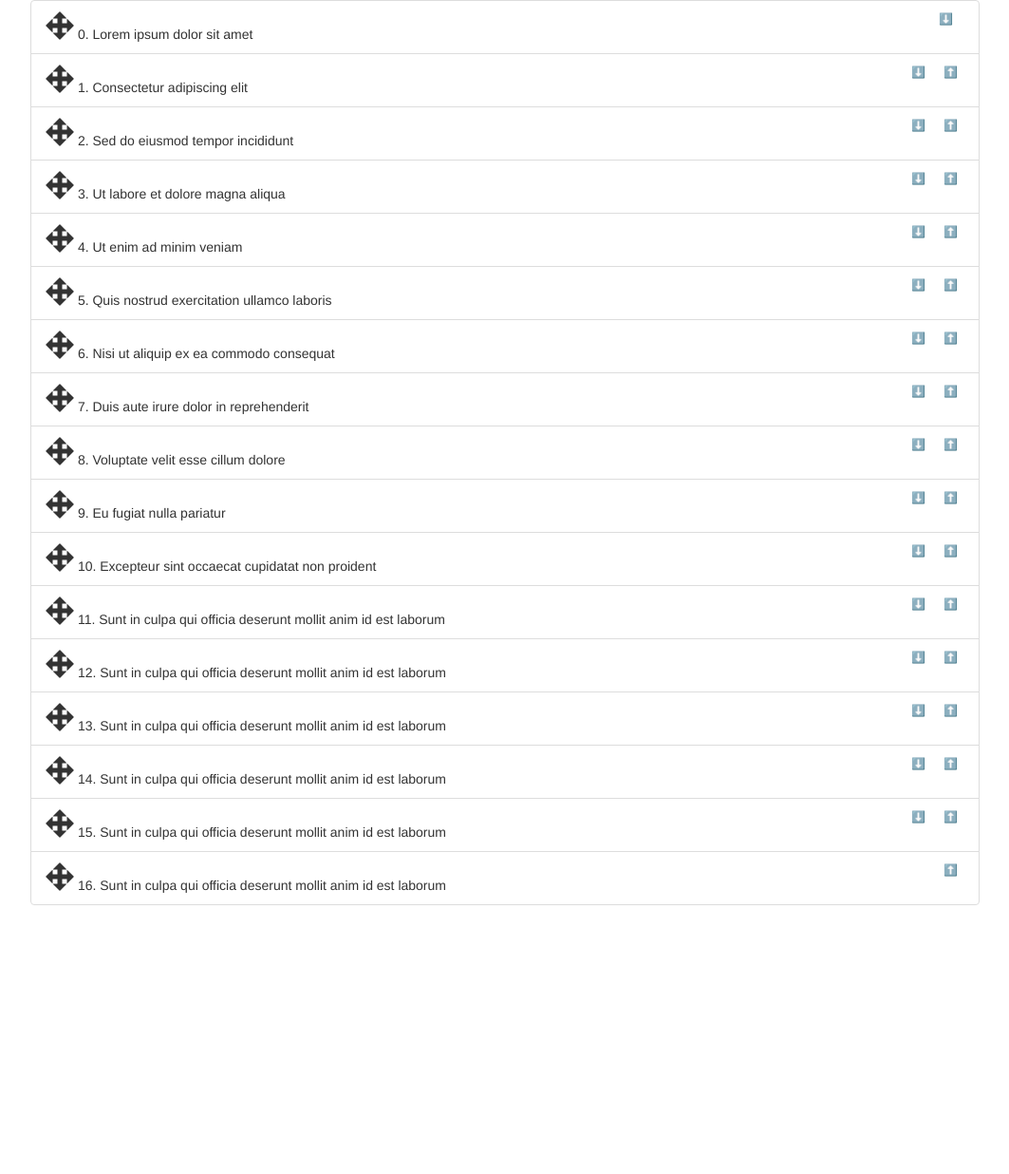
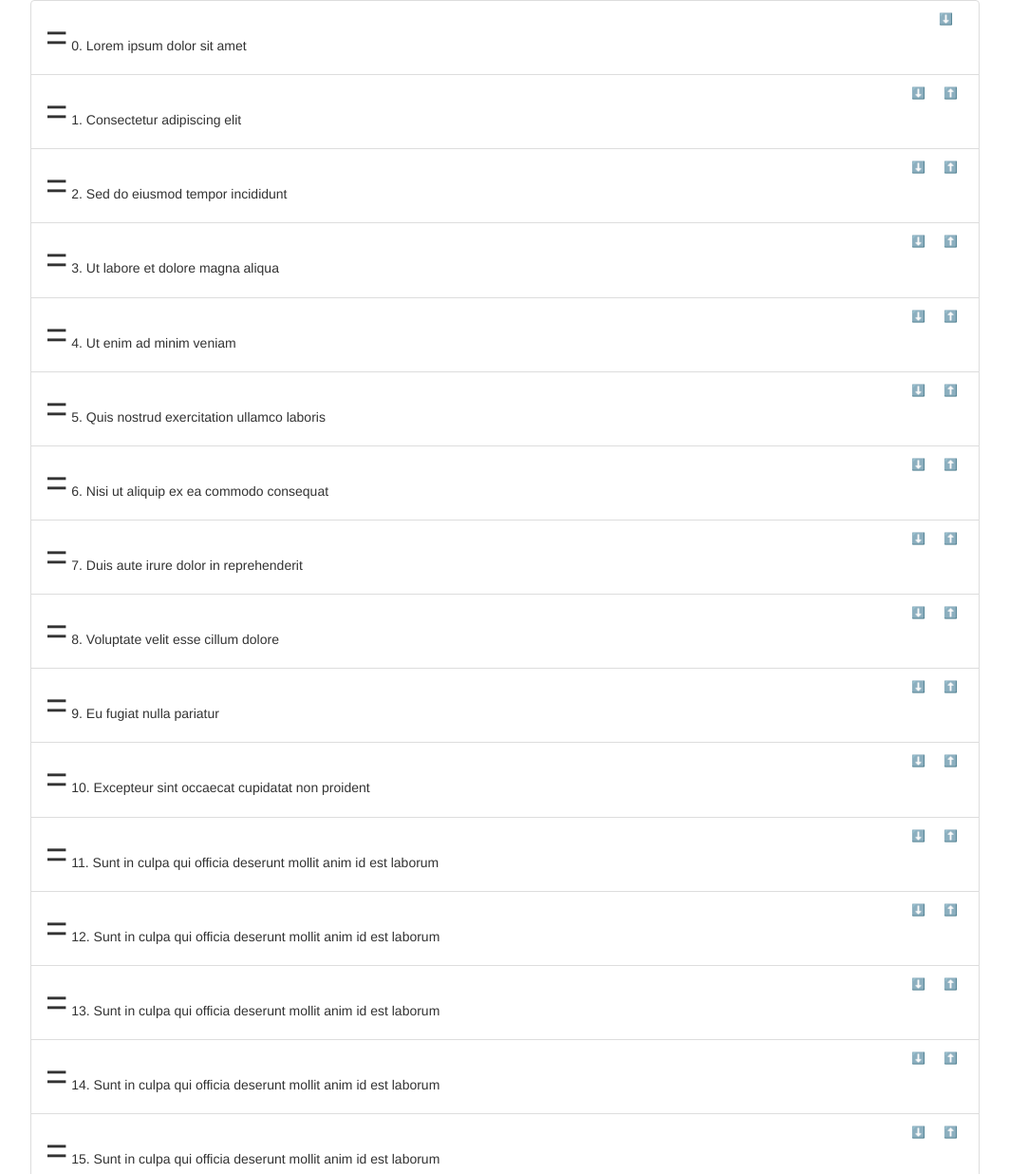
Before and after one commit to luka-nagarro/sortable-demo, a plain HTML site: page index.html in a window 1280 px wide. Shown: the top 1236 px of the page at 95% size, without its empty margins (108-1171 px from the left). Before the commit the page ends 953 px from the top, so only its background shows below. Drawn offline with nearby package versions, Linux system fonts and the light colour scheme.

Commit message:
feat: change drag icon

```diff
--- a/index.html
+++ b/index.html
@@ -8,11 +8,11 @@
       rel="stylesheet"
     />
     <style>
-      .glyphicon-move {
+      .drag {
         cursor: move;
         cursor: -webkit-grabbing;
         cursor: grabbing;
-        font-size: 30px;
+        font-size: 40px;
       }
 
       .list-group {
@@ -47,103 +47,103 @@
       <div class="list-group-item" data-id="0">
         <span class="badge">⬆️</span>
         <span class="badge">⬇️</span>
-        <span class="glyphicon glyphicon-move"></span>
+        <span class="drag">=</span>
         0. Lorem ipsum dolor sit amet
       </div>
       <div class="list-group-item" data-id="1">
         <span class="badge">⬆️</span>
         <span class="badge">⬇️</span>
-        <span class="glyphicon glyphicon-move"></span>
+        <span class="drag">=</span>
         1. Consectetur adipiscing elit
       </div>
       <div class="list-group-item" data-id="2">
         <span class="badge">⬆️</span>
         <span class="badge">⬇️</span>
-        <span class="glyphicon glyphicon-move"></span>
+        <span class="drag">=</span>
         2. Sed do eiusmod tempor incididunt
       </div>
       <div class="list-group-item" data-id="3">
         <span class="badge">⬆️</span>
         <span class="badge">⬇️</span>
-        <span class="glyphicon glyphicon-move"></span>
+        <span class="drag">=</span>
         3. Ut labore et dolore magna aliqua
       </div>
       <div class="list-group-item" data-id="4">
         <span class="badge">⬆️</span>
         <span class="badge">⬇️</span>
-        <span class="glyphicon glyphicon-move"></span>
+        <span class="drag">=</span>
         4. Ut enim ad minim veniam
       </div>
       <div class="list-group-item" data-id="5">
         <span class="badge">⬆️</span>
         <span class="badge">⬇️</span>
-        <span class="glyphicon glyphicon-move"></span>
+        <span class="drag">=</span>
         5. Quis nostrud exercitation ullamco laboris
       </div>
       <div class="list-group-item" data-id="6">
         <span class="badge">⬆️</span>
         <span class="badge">⬇️</span>
-        <span class="glyphicon glyphicon-move"></span>
+        <span class="drag">=</span>
         6. Nisi ut aliquip ex ea commodo consequat
       </div>
       <div class="list-group-item" data-id="7">
         <span class="badge">⬆️</span>
         <span class="badge">⬇️</span>
-        <span class="glyphicon glyphicon-move"></span>
+        <span class="drag">=</span>
         7. Duis aute irure dolor in reprehenderit
       </div>
       <div class="list-group-item" data-id="8">
         <span class="badge">⬆️</span>
         <span class="badge">⬇️</span>
-        <span class="glyphicon glyphicon-move"></span>
+        <span class="drag">=</span>
         8. Voluptate velit esse cillum dolore
       </div>
       <div class="list-group-item" data-id="9">
         <span class="badge">⬆️</span>
         <span class="badge">⬇️</span>
-        <span class="glyphicon glyphicon-move"></span>
+        <span class="drag">=</span>
         9. Eu fugiat nulla pariatur
       </div>
       <div class="list-group-item" data-id="10">
         <span class="badge">⬆️</span>
         <span class="badge">⬇️</span>
-        <span class="glyphicon glyphicon-move"></span>
+        <span class="drag">=</span>
         10. Excepteur sint occaecat cupidatat non proident
       </div>
       <div class="list-group-item" data-id="11">
         <span class="badge">⬆️</span>
         <span class="badge">⬇️</span>
-        <span class="glyphicon glyphicon-move"></span>
+        <span class="drag">=</span>
         11. Sunt in culpa qui officia deserunt mollit anim id est laborum
       </div>
       <div class="list-group-item" data-id="12">
         <span class="badge">⬆️</span>
         <span class="badge">⬇️</span>
-        <span class="glyphicon glyphicon-move"></span>
+        <span class="drag">=</span>
         12. Sunt in culpa qui officia deserunt mollit anim id est laborum
       </div>
       <div class="list-group-item" data-id="13">
         <span class="badge">⬆️</span>
         <span class="badge">⬇️</span>
-        <span class="glyphicon glyphicon-move"></span>
+        <span class="drag">=</span>
         13. Sunt in culpa qui officia deserunt mollit anim id est laborum
       </div>
       <div class="list-group-item" data-id="14">
         <span class="badge">⬆️</span>
         <span class="badge">⬇️</span>
-        <span class="glyphicon glyphicon-move"></span>
+        <span class="drag">=</span>
         14. Sunt in culpa qui officia deserunt mollit anim id est laborum
       </div>
       <div class="list-group-item" data-id="15">
         <span class="badge">⬆️</span>
         <span class="badge">⬇️</span>
-        <span class="glyphicon glyphicon-move"></span>
+        <span class="drag">=</span>
         15. Sunt in culpa qui officia deserunt mollit anim id est laborum
       </div>
       <div class="list-group-item" data-id="16">
         <span class="badge">⬆️</span>
         <span class="badge">⬇️</span>
-        <span class="glyphicon glyphicon-move"></span>
+        <span class="drag">=</span>
         16. Sunt in culpa qui officia deserunt mollit anim id est laborum
       </div>
     </div>
@@ -152,7 +152,7 @@
     <script>
       var list = document.getElementById('listWithHandle')
       var sortable = Sortable.create(list, {
-        handle: '.glyphicon-move',
+        handle: '.drag',
         animation: 150,
       })
 
```
